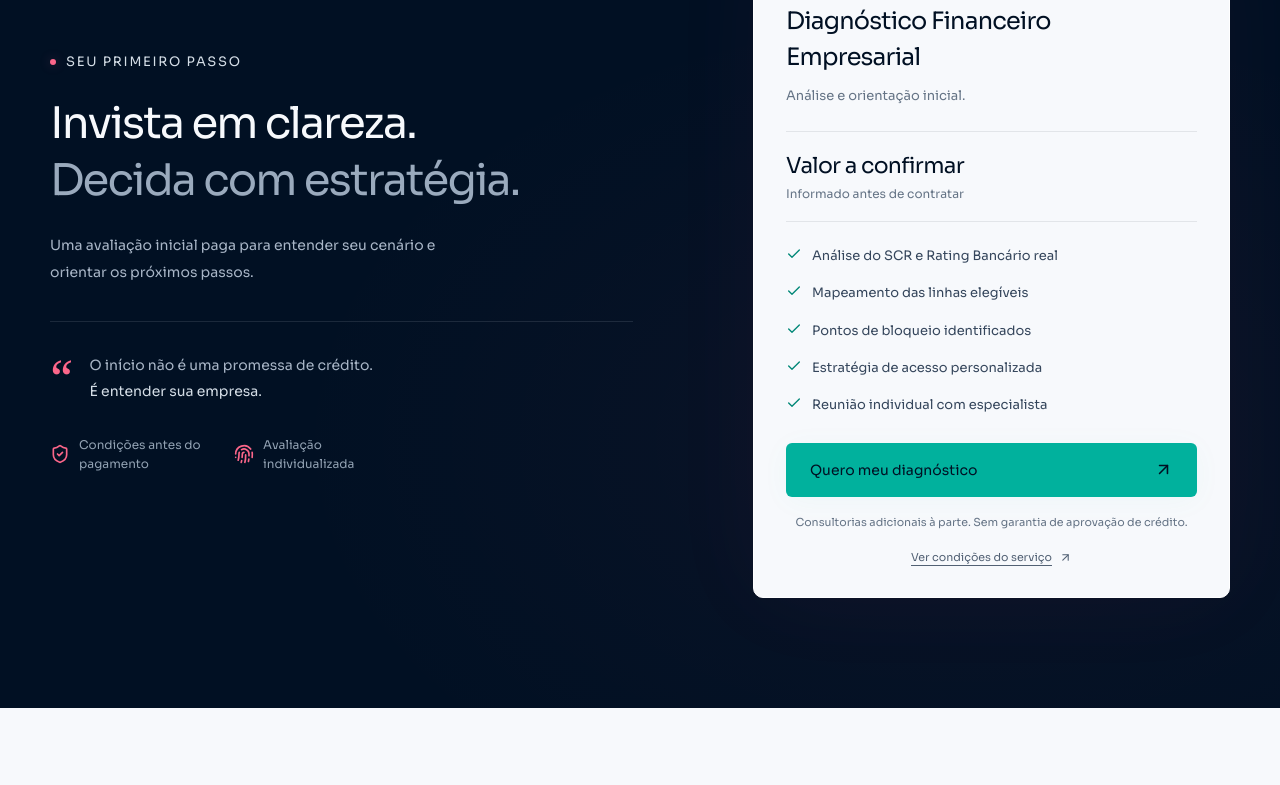
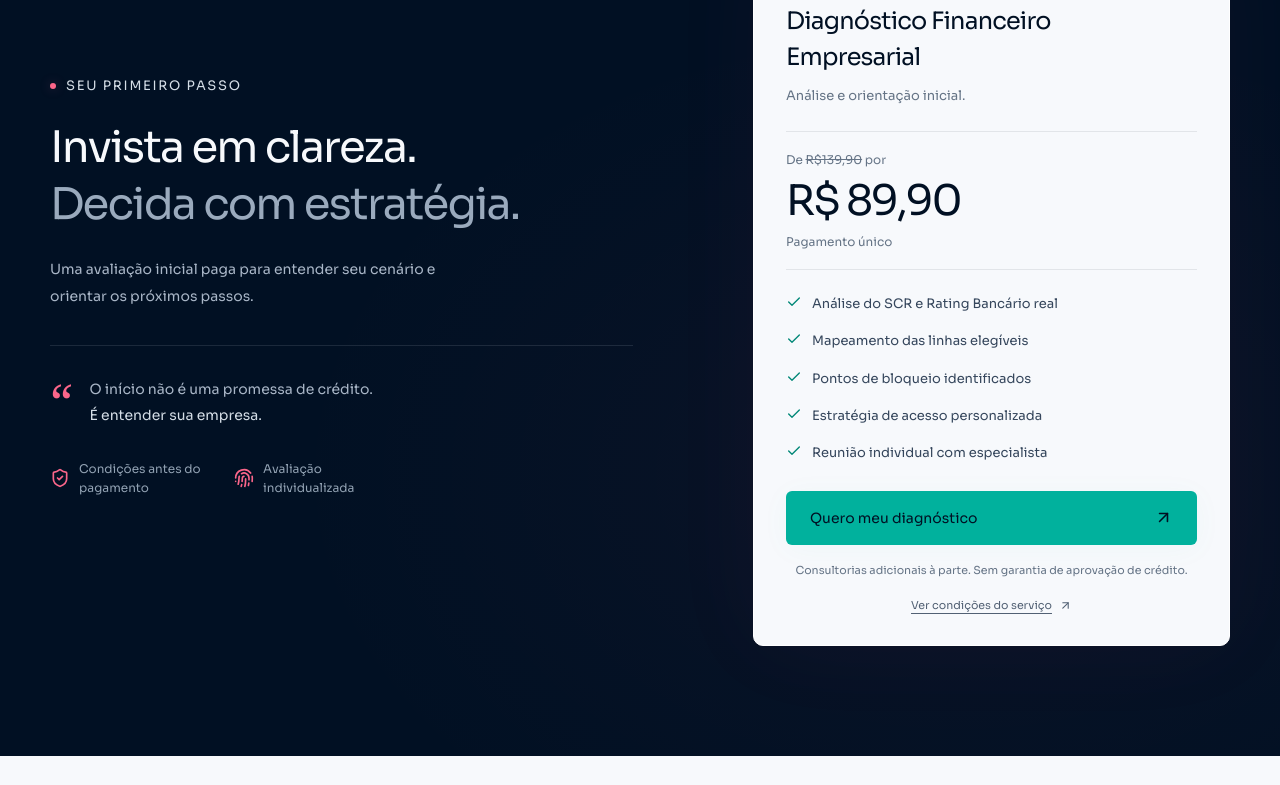
Before and after one commit to jeremiasthomaz8-commits/AurenCapital, a React (Vite) app: page / in a window 1280 px wide. Shown: the part 4580-5365 px from the top of the page. Built offline with nearby package versions, Linux system fonts and the light colour scheme; no server answers.

Commit message:
Exibe oferta do diagnóstico por R,90

```diff
--- a/business.json
+++ b/business.json
@@ -1,7 +1,7 @@
 {
   "company": "Auren Capital",
   "founder": "Vandilton Santos",
-  "draftPriceCents": 8900,
+  "draftPriceCents": 8990,
   "currency": "BRL",
   "serviceName": "Diagnóstico Financeiro Empresarial",
   "legalVersion": "rascunho-2026-10-15"
--- a/src/components/LandingSections.tsx
+++ b/src/components/LandingSections.tsx
@@ -16,7 +16,7 @@ import {
   SlidersHorizontal,
   Wallet,
 } from "lucide-react";
-import { type ServiceConfig, money } from "../config";
+import { brand, type ServiceConfig, money } from "../config";
 import { CheckItem, Eyebrow, Portrait, PrimaryButton } from "./ui";
 
 export function Hero() {
@@ -402,19 +402,11 @@ export function PricingOffer({
           </h3>
           <p className="pricing-description">Análise e orientação inicial.</p>
           <div className="price-area">
-            {config.priceCents !== null ? (
-              <>
-                <span className="price">{money(config.priceCents)}</span>
-                <span className="price-caption">Pagamento único</span>
-              </>
-            ) : (
-              <>
-                <span className="price pending-price">Valor a confirmar</span>
-                <span className="price-caption">
-                  Informado antes de contratar
-                </span>
-              </>
-            )}
+            <span className="price-caption">De <s>R$139,90</s> por</span>
+            <span className="price">
+              {money(config.priceCents ?? brand.draftPriceCents)}
+            </span>
+            <span className="price-caption">Pagamento único</span>
           </div>
           <ul className="pricing-inclusions">
             <CheckItem>Análise do SCR e Rating Bancário real</CheckItem>
```
